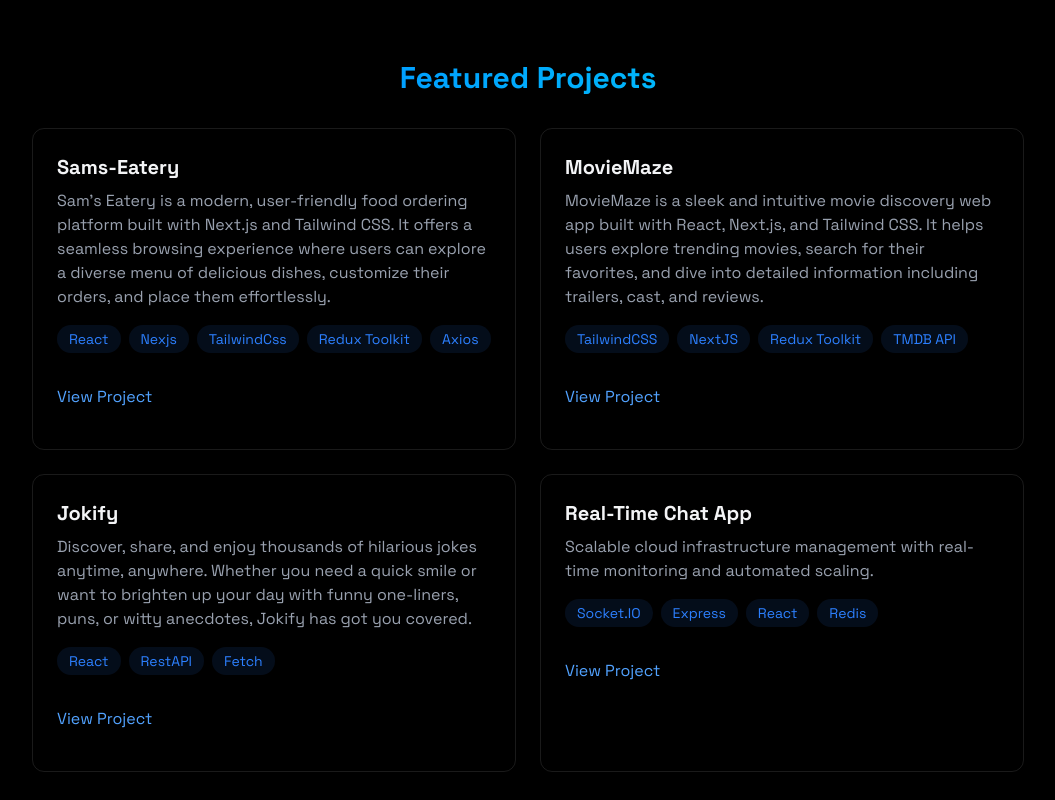
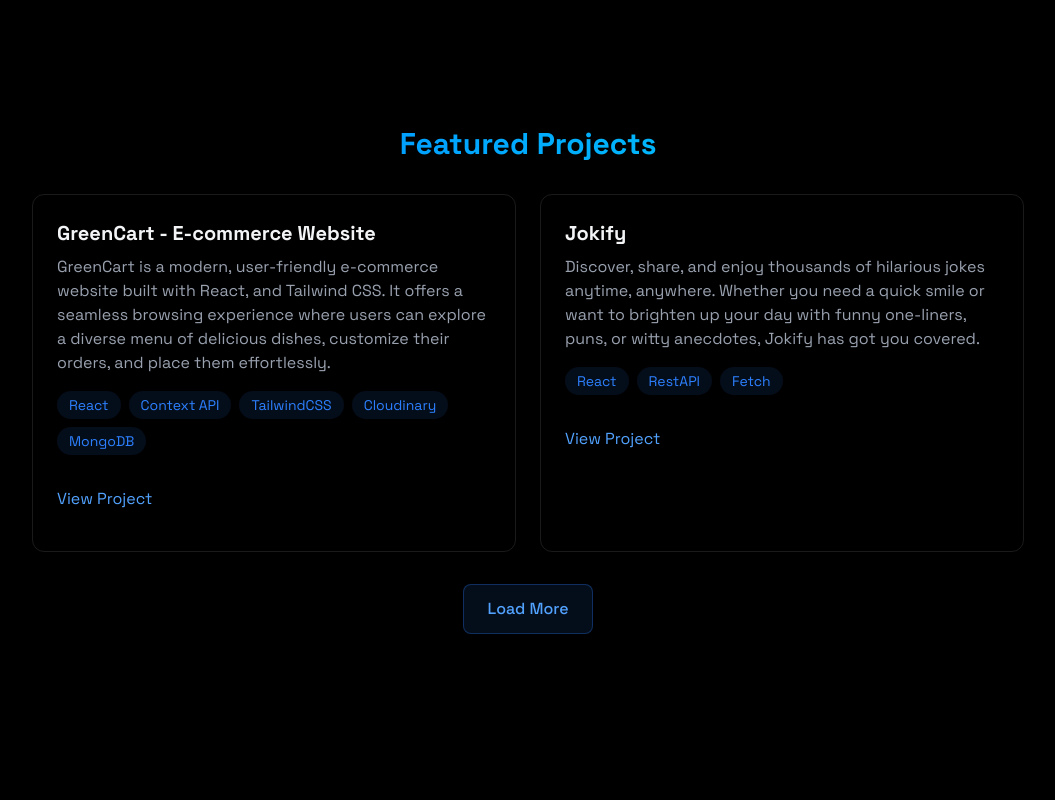
Before and after one commit to Joy773/Dibbojit-Portfolio, a React (Vite) app: page / in a window 1280 px wide. Shown: the part 1620-2420 px from the top of the page, without its empty margins (112-1167 px from the left). Built offline with nearby package versions, Linux system fonts and the light colour scheme.

Commit message:
Add load more button to projects section

```diff
--- a/src/components/sections/Projects.jsx
+++ b/src/components/sections/Projects.jsx
@@ -1,18 +1,57 @@
+import { useState } from "react";
 import { RevealOnScroll } from "../RevealOnScroll";
 export const Projects = () => {
+    const [showAll, setShowAll] = useState(false);
+
+    const projects = [
+        {
+            title: "GreenCart - E-commerce Website",
+            description: "GreenCart is a modern, user-friendly e-commerce website built with React, and Tailwind CSS. It offers a seamless browsing experience where users can explore a diverse menu of delicious dishes, customize their orders, and place them effortlessly.",
+            technologies: ["React", "Context API", "TailwindCSS", "Cloudinary", "MongoDB"],
+            link: "https://green-cart-frontend-brown.vercel.app/"
+        },
+        {
+            title: "Jokify",
+            description: "Discover, share, and enjoy thousands of hilarious jokes anytime, anywhere. Whether you need a quick smile or want to brighten up your day with funny one-liners, puns, or witty anecdotes, Jokify has got you covered.",
+            technologies: ["React", "RestAPI", "Fetch"],
+            link: "https://joke-app-rouge-ten.vercel.app/"
+        },
+        {
+            title: "Private Chat App",
+            description: "A private chat app built with Socket.IO, Redis, NextJs, and TailwindCSS. It allows users to chat with each other in real-time.",
+            technologies: ["Socket.IO", "Redis", "NextJs", "TailwindCSS", "ElysiaJS"],
+            link: "https://private-chat-lime.vercel.app/"
+        },
+        {
+            title: "Vroome - Car Rental System",
+            description: "A car rental system built with React, TailwindCSS, and MongoDB. It allows users to rent a car and return it after use.",
+            technologies: ["React", "TailwindCSS", "MongoDB"],
+            link: "https://vroome-eta.vercel.app/"
+        },
+        {
+            title:"Blogger - Blog Website",
+            description: "A blog website built with NextJS, TailwindCSS, and MongoDB. It allows users to create, read, update, and delete blogs.",
+            technologies: ["NextJS", "TailwindCSS", "MongoDB"],
+            link: "https://vroome-eta.vercel.app/"
+        }
+    ];
+
+    const displayedProjects = showAll ? projects : projects.slice(0, 2);
+
     return <section id="projects"
     className="min-h-screen flex items-center justify-center py-20">
         <RevealOnScroll>
         <div className="max-w-5xl mx-auto px-4">
             <h2 className="text-3xl font-bold mb-8 bg-gradient-to-r from-blue-500 to-cyan-400 bg-clip-text text-transparent text-center">Featured Projects</h2>
             <div className="grid grid-cols-1 md:grid-cols-2 gap-6">
-                <div className="p-6 rounded-xl border border-white/10 hover:-translate-y-1 hover:border-blue-500/30 hovershadow-[0_2px_8px_rgba(59,130,246,0.2)] transition:">
-                    <h3 className="text-xl font-bold mb-2">Sams-Eatery</h3>
+                {displayedProjects.map((project, index) => (
+                    <div key={index} className="p-6 rounded-xl border border-white/10 hover:-translate-y-1 hover:border-blue-500/30 hovershadow-[0_2px_8px_rgba(59,130,246,0.2)] transition:">
+                        <h3 className="text-xl font-bold mb-2">{project.title}</h3>
                         <p className="text-gray-400 mb-4">
-                    Sam’s Eatery is a modern, user-friendly food ordering platform built with Next.js and Tailwind CSS. It offers a seamless browsing experience where users can explore a diverse menu of delicious dishes, customize their orders, and place them effortlessly.
+                            {project.description}
                         </p>
                         <div className="flex flex-wrap gap-2 mb-4">
-                        {["React", "Nexjs", "TailwindCss", "Redux Toolkit", "Axios"].map((tech,key) => (
+                            {project.technologies.map((tech, key) => (
                                  <span
                                  key={key}
                                  className="bg-blue-500/10 text-blue-500 py-1 px-3 rounded-full text-sm hover:bg-blue-500/20 hover:shadow-[0_2px_8px_rgba(59,130,246,0.1)] transition-all"
@@ -23,73 +62,21 @@
                         </div>
 
                         <div className="flex justify-between items-center">
-                        <a href="https://sams-southern-eatery.vercel.app/" className="text-blue-400 hover:text-blue-300 transition-colors my-4">View Project</a>
+                            <a href={project.link} className="text-blue-400 hover:text-blue-300 transition-colors my-4">View Project</a>
                         </div>
                     </div>
-
-                <div className="p-6 rounded-xl border border-white/10 hover:-translate-y-1 hover:border-blue-500/30 hovershadow-[0_2px_8px_rgba(59,130,246,0.2)] transition:">
-                    <h3 className="text-xl font-bold mb-2">MovieMaze</h3>
-                    <p className="text-gray-400 mb-4">
-                    MovieMaze is a sleek and intuitive movie discovery web app built with React, Next.js, and Tailwind CSS. It helps users explore trending movies, search for their favorites, and dive into detailed information including trailers, cast, and reviews.
-                    </p>
-                    <div className="flex flex-wrap gap-2 mb-4">
-                        {["TailwindCSS", "NextJS", "Redux Toolkit", "TMDB API"].map((tech,key) => (
-                             <span
-                             key={key}
-                             className="bg-blue-500/10 text-blue-500 py-1 px-3 rounded-full text-sm hover:bg-blue-500/20 hover:shadow-[0_2px_8px_rgba(59,130,246,0.1)] transition-all"
-                             >
-                                 {tech}
-                             </span>
                 ))}
             </div>
-
-                    <div className="flex justify-between items-center">
-                        <a href="https://movie-maze-sigma-three.vercel.app/" className="text-blue-400 hover:text-blue-300 transition-colors my-4">View Project</a>
+            {!showAll && (
+                <div className="flex justify-center mt-8">
+                    <button
+                        onClick={() => setShowAll(true)}
+                        className="px-6 py-3 bg-blue-500/10 border border-blue-500/30 text-blue-400 rounded-lg hover:bg-blue-500/20 hover:border-blue-500/50 hover:shadow-[0_2px_8px_rgba(59,130,246,0.2)] transition-all font-medium"
+                    >
+                        Load More
+                    </button>
                 </div>
-                </div>
-
-                <div className="p-6 rounded-xl border border-white/10 hover:-translate-y-1 hover:border-blue-500/30 hovershadow-[0_2px_8px_rgba(59,130,246,0.2)] transition:">
-                    <h3 className="text-xl font-bold mb-2">Jokify</h3>
-                    <p className="text-gray-400 mb-4">
-                    Discover, share, and enjoy thousands of hilarious jokes anytime, anywhere. Whether you need a quick smile or want to brighten up your day with funny one-liners, puns, or witty anecdotes, Jokify has got you covered.
-                    </p>
-                    <div className="flex flex-wrap gap-2 mb-4">
-                        {["React", "RestAPI", "Fetch",].map((tech,key) => (
-                             <span
-                             key={key}
-                             className="bg-blue-500/10 text-blue-500 py-1 px-3 rounded-full text-sm hover:bg-blue-500/20 hover:shadow-[0_2px_8px_rgba(59,130,246,0.1)] transition-all"
-                             >
-                                 {tech}
-                             </span>
-                        ))}
-                    </div>
-
-                    <div className="flex justify-between items-center">
-                        <a href="https://joke-app-rouge-ten.vercel.app/" className="text-blue-400 hover:text-blue-300 transition-colors my-4">View Project</a>
-                    </div>
-                </div>
-
-                <div className="p-6 rounded-xl border border-white/10 hover:-translate-y-1 hover:border-blue-500/30 hovershadow-[0_2px_8px_rgba(59,130,246,0.2)] transition:">
-                    <h3 className="text-xl font-bold mb-2">Real-Time Chat App</h3>
-                    <p className="text-gray-400 mb-4">
-                        Scalable cloud infrastructure management with real-time monitoring and automated scaling.
-                    </p>
-                    <div className="flex flex-wrap gap-2 mb-4">
-                        {["Socket.IO", "Express", "React", "Redis"].map((tech,key) => (
-                             <span
-                             key={key}
-                             className="bg-blue-500/10 text-blue-500 py-1 px-3 rounded-full text-sm hover:bg-blue-500/20 hover:shadow-[0_2px_8px_rgba(59,130,246,0.1)] transition-all"
-                             >
-                                 {tech}
-                             </span>
-                        ))}
-                    </div>
-
-                    <div className="flex justify-between items-center">
-                        <a href="#" className="text-blue-400 hover:text-blue-300 transition-colors my-4">View Project</a>
-                    </div>
-                </div>
-            </div>
+            )}
         </div>
         </RevealOnScroll>
     </section>;
```
Lines whose indentation alone changed are shown as unchanged.
